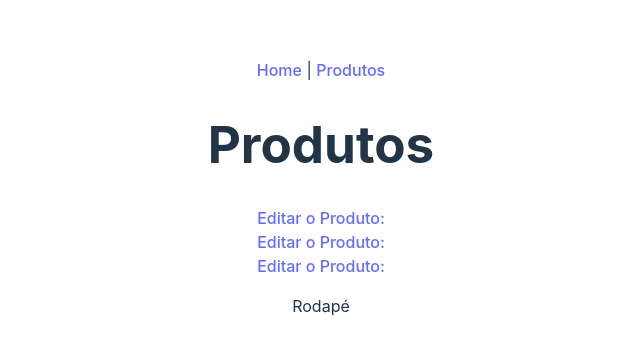
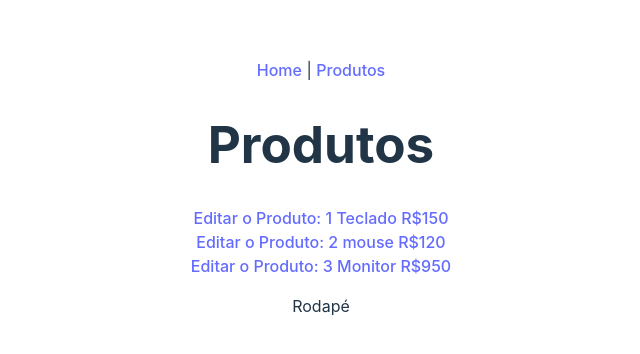
Before and after one commit to VikitorXD/Aula01, a React (Vite) app in the folder aula-rotas/: page /produto in a window 1280 px wide. Shown: the part 204-558 px from the top of the page, without its empty margins (319-959 px from the left). Built offline with nearby package versions, Linux system fonts and the light colour scheme.

Commit message:
adicionando os produtos na lista

```diff
--- a/aula-rotas/src/routes/Produto/index.jsx
+++ b/aula-rotas/src/routes/Produto/index.jsx
@@ -9,7 +9,7 @@ export default function Produto(){
             {listaProdutos.map(prod =>(
                 <div key={prod.id}>
                     <Link to={`/produto/editar/${prod.id}`}>
-                        Editar o Produto: {prod.name}
+                        Editar o Produto: {prod.id} {prod.nome} R${prod.preco}
                     </Link>
                 </div>
             ))}
```
